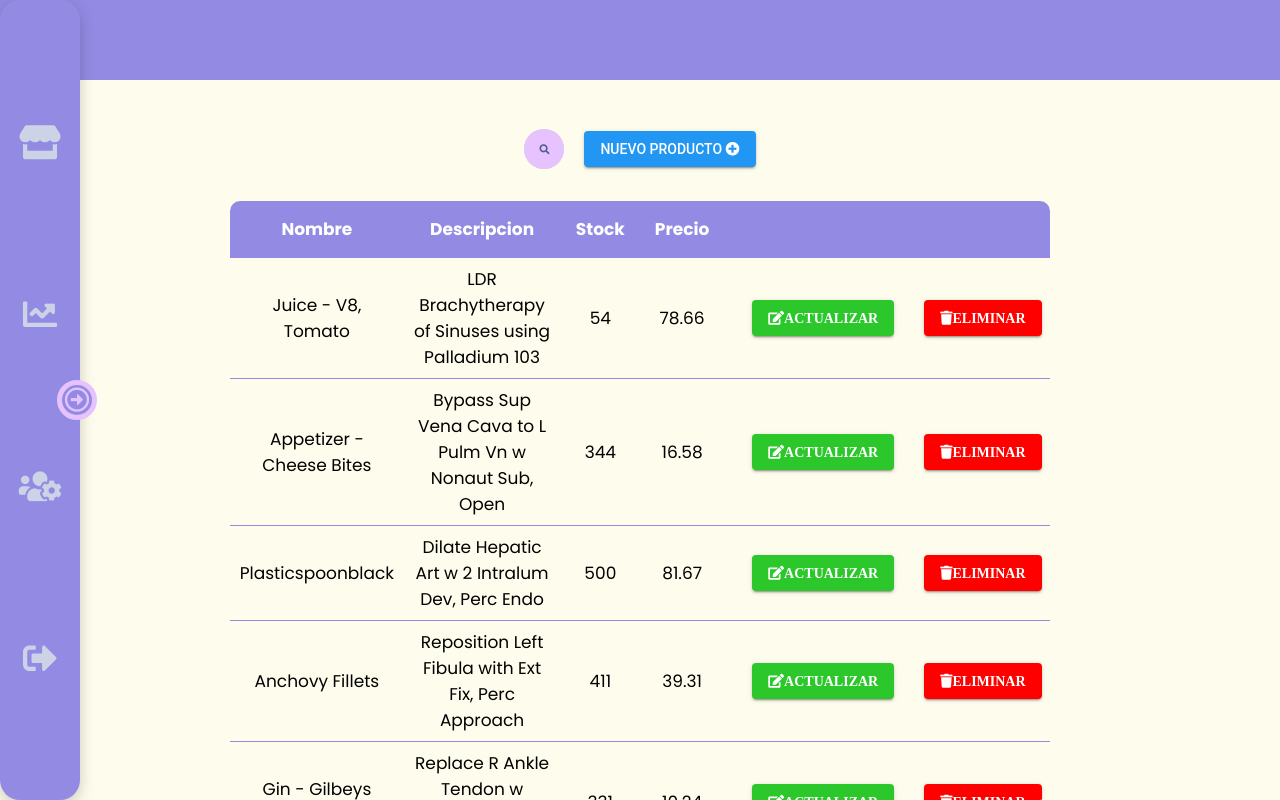
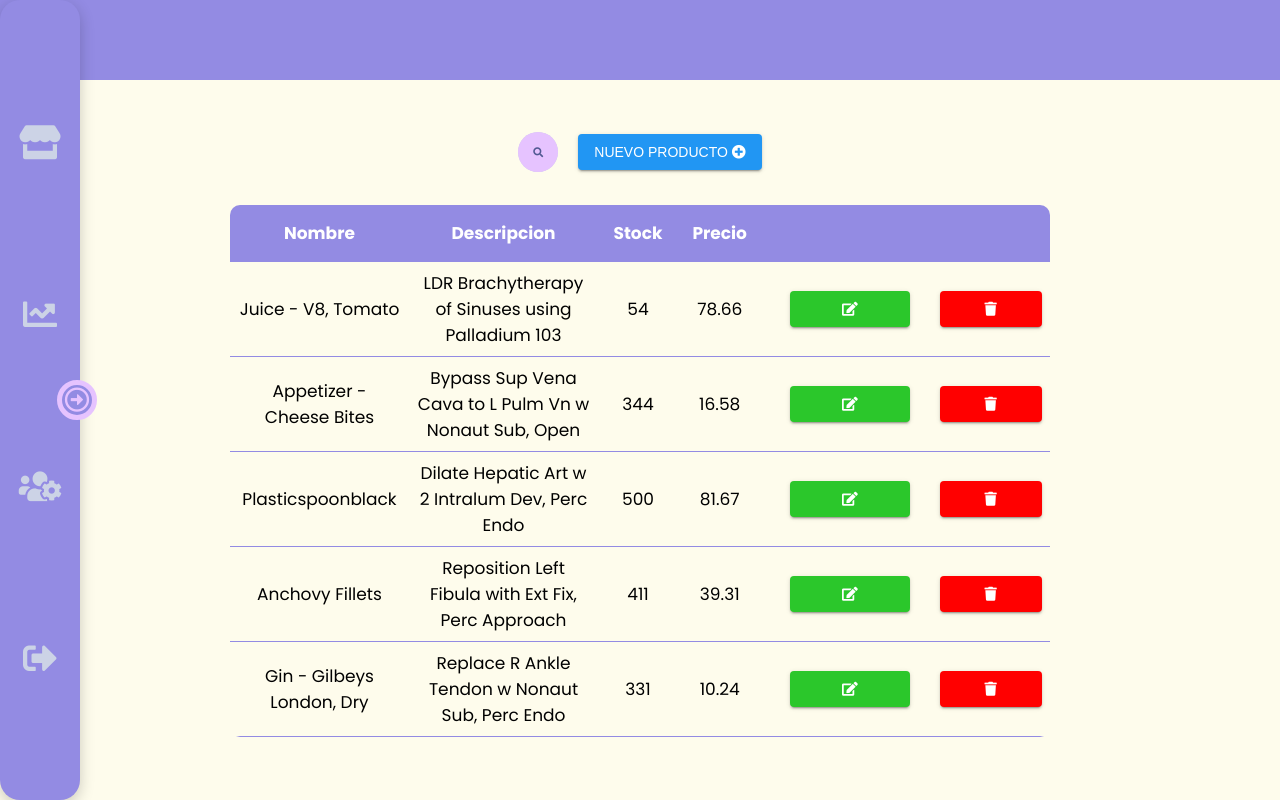
Before and after one commit to rarc41/novaticPoS, a React (Create React App) app in the folder front/: page / in a window 1280 px wide. Built offline with nearby package versions, Linux system fonts and the light colour scheme.

Commit message:
bug fix button

```diff
--- a/front/src/components/common/Table.js
+++ b/front/src/components/common/Table.js
@@ -33,8 +33,8 @@
                 <span class="action_btn">
                   {/* <a href="#">Edit</a>
                   <a href="#">Remove</a> */}
-                  <BtnMaterial variant='update'><i class="fas fa-edit">Actualizar</i></BtnMaterial>
-                  <BtnMaterial variant='danger'> <i class="fas fa-trash">Eliminar</i></BtnMaterial>
+                  <BtnMaterial variant='update'><i class="fas fa-edit"></i>Actualizar</BtnMaterial>
+                  <BtnMaterial variant='danger'> <i class="fas fa-trash"></i> Eliminar</BtnMaterial>
                 </span>
               </td>
             </tr>
--- a/front/src/styles/BtnMaterial.css
+++ b/front/src/styles/BtnMaterial.css
@@ -15,7 +15,7 @@
     color: rgb(var(--pure-material-onprimary-rgb, 255, 255, 255));
     background-color: rgb(var(--pure-material-primary-rgb, 33, 150, 243));
     box-shadow: 0 3px 1px -2px rgba(0, 0, 0, 0.2), 0 2px 2px 0 rgba(0, 0, 0, 0.14), 0 1px 5px 0 rgba(0, 0, 0, 0.12);
-    font-family: var(--pure-material-font, "Roboto", "Segoe UI", BlinkMacSystemFont, system-ui, -apple-system);
+    /* font-family: var(--pure-material-font, "Roboto", "Segoe UI", BlinkMacSystemFont, system-ui, -apple-system); */
     font-size: 14px;
     font-weight: 500;
     line-height: 36px;
```
